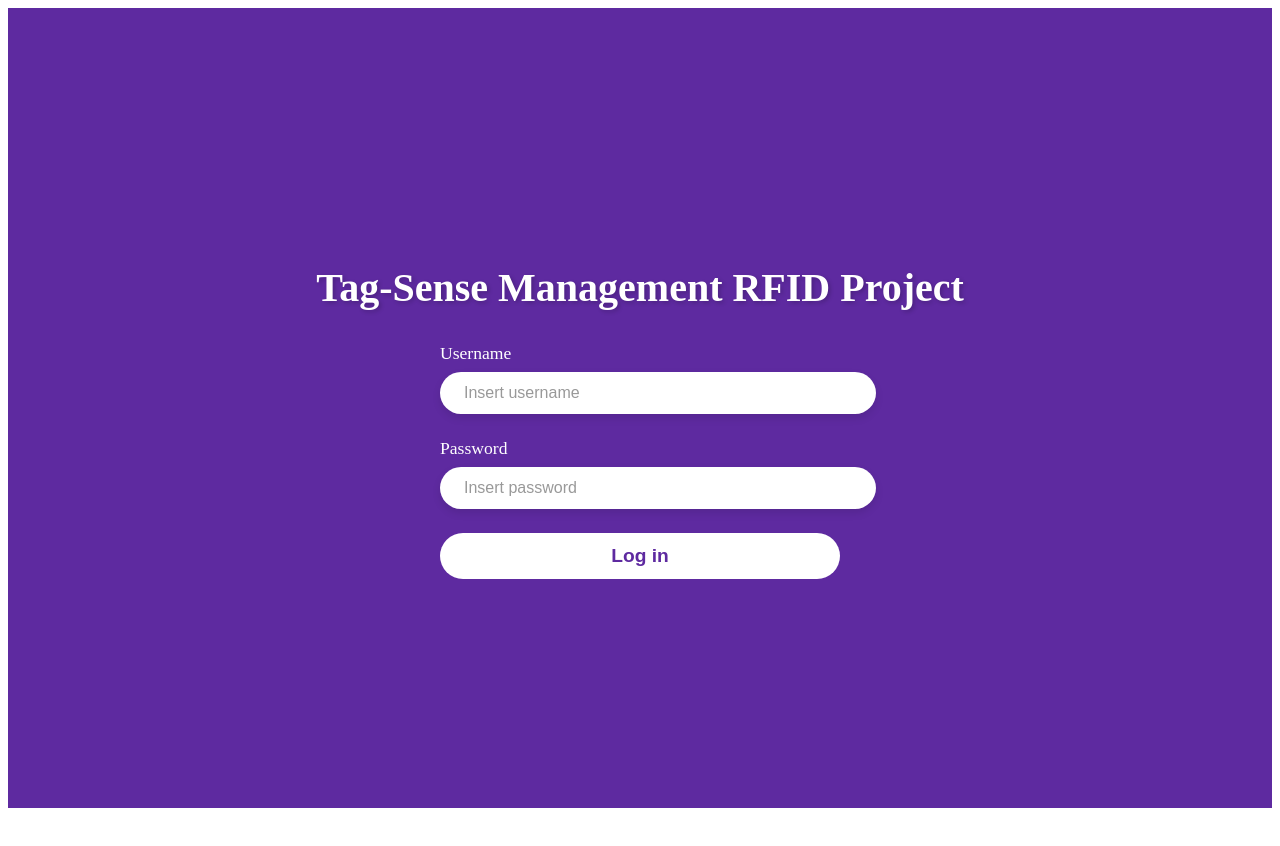
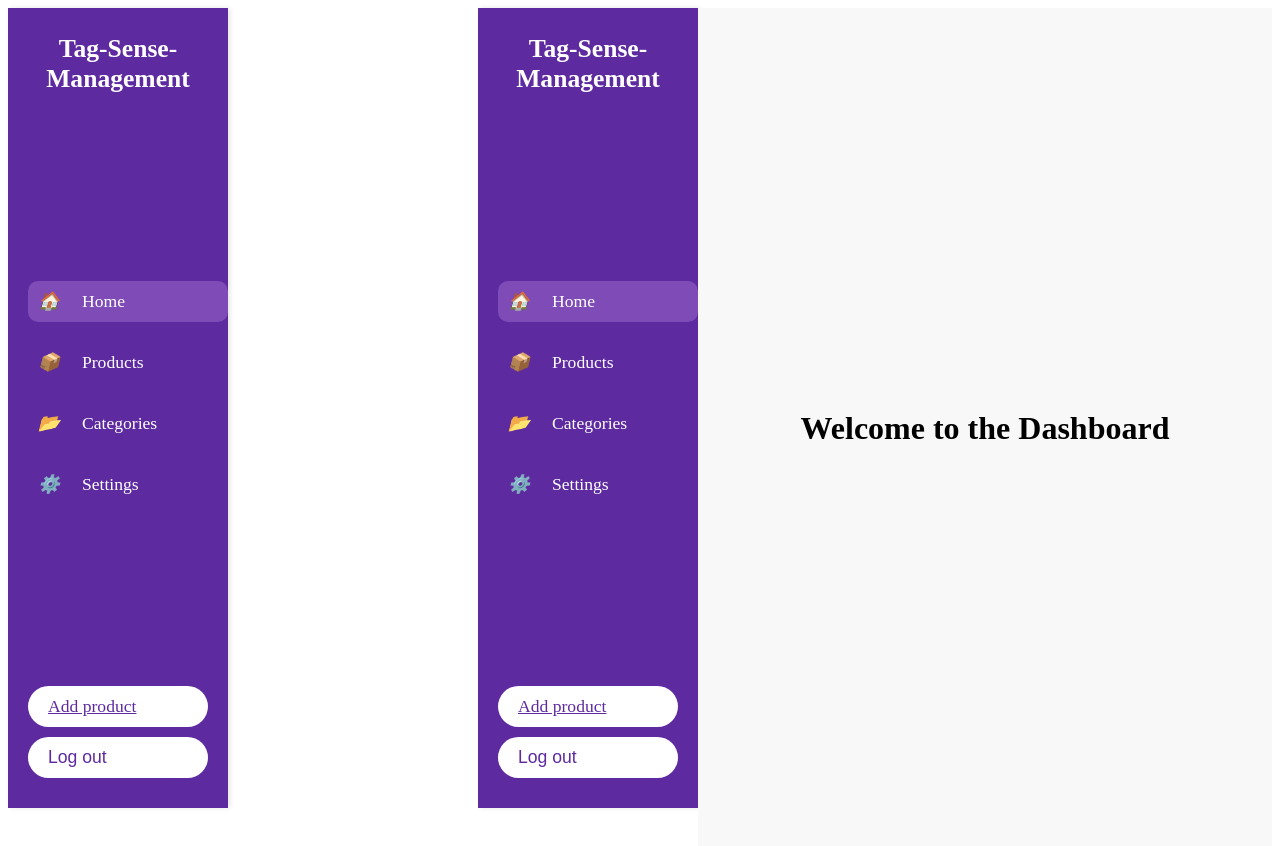
Before and after one commit to ethan-green3/Team-2051-Project, a Vue app in the folder team-2051-app/: page / in a window 1280 px wide. Before the commit the page ends 816 px from the top, so only its background shows below. Built offline with nearby package versions, Linux system fonts and the light colour scheme.

Commit message:
Created Layouts and Sidebar showing for Dashboard but not other pages yet

```diff
--- a/team-2051-app/src/App.vue
+++ b/team-2051-app/src/App.vue
@@ -1,15 +1,45 @@
 <template>
   <div id="app">
-    <router-view></router-view> <!-- This will render your login page component -->
+    <!-- Conditionally show the sidebar only for non-login routes -->
+    <SidebarComponent v-if="showSidebar" />
+
+    <!-- Main content -->
+    <div :class="showSidebar ? 'main-content-with-sidebar' : 'main-content-full'">
+      <router-view />
+    </div>
   </div>
 </template>
 
 <script>
+import SidebarComponent from '@/components/SidebarComponent.vue';
+
 export default {
-  name: "App"
+  computed: {
+    showSidebar() {
+      // Only show the sidebar for routes other than /login
+      return this.$route.path !== '/login';
+    }
+  },
+  components: {
+    SidebarComponent,
+  }
 };
 </script>
 
 <style scoped>
-/* You can leave this empty for now or add global styles here */
+/* Adjust styling for full screen content on login */
+#app {
+  display: flex;
+  height: 100vh;
+}
+
+.main-content-with-sidebar {
+  flex-grow: 1;
+  padding-left: 250px; /* Leave space for sidebar */
+}
+
+.main-content-full {
+  width: 100%;
+  padding: 0;
+}
 </style>
--- /dev/null
+++ b/team-2051-app/src/components/SidebarComponent.vue
@@ -0,0 +1,147 @@
+<template>
+  <div class="sidebar">
+    <!-- Logo -->
+    <div class="sidebar-logo">
+      <h2>Tag-Sense-Management</h2>
+    </div>
+
+    <!-- Navigation Links -->
+    <nav class="sidebar-nav">
+      <router-link to="/" class="nav-item" active-class="active">
+        <i class="icon-home"></i> Home
+      </router-link>
+      <router-link to="/products" class="nav-item" active-class="active">
+        <i class="icon-products"></i> Products
+      </router-link>
+      <router-link to="/categories" class="nav-item" active-class="active">
+        <i class="icon-categories"></i> Categories
+      </router-link>
+      <router-link to="/settings" class="nav-item" active-class="active">
+        <i class="icon-settings"></i> Settings
+      </router-link>
+    </nav>
+
+    <!-- Bottom Buttons -->
+    <div class="sidebar-bottom">
+      <router-link to="/add-product" class="sidebar-button">
+        <i class="icon-add"></i> Add product
+      </router-link>
+      <button class="sidebar-button">
+        <i class="icon-logout"></i> Log out
+      </button>
+    </div>
+  </div>
+</template>
+
+<script>
+export default {
+  name: "SidebarComponent",
+};
+</script>
+
+<style scoped>
+/* Sidebar container styling */
+.sidebar {
+  width: 220px; /* Adjusted to be slightly narrower */
+  height: 100vh;
+  background-color: #5e2aa0;
+  color: white;
+  display: flex;
+  flex-direction: column;
+  justify-content: space-between;
+  box-shadow: 2px 0 5px rgba(0, 0, 0, 0.1); /* Slight shadow for depth */
+}
+
+/* Logo styling */
+.sidebar-logo {
+  text-align: center;
+  margin: 1rem 0;
+}
+
+.sidebar-logo h2 {
+  font-size: 1.6rem; /* Reduced font size for balance */
+  margin: 0;
+  padding: 10px;
+  color: white;
+  font-weight: bold;
+}
+
+/* Navigation links styling */
+.sidebar-nav {
+  display: flex;
+  flex-direction: column;
+  padding-left: 20px;
+}
+
+.nav-item {
+  display: flex;
+  align-items: center;
+  padding: 10px;
+  margin: 10px 0;
+  font-size: 1.1rem;
+  text-decoration: none;
+  color: white;
+}
+
+.nav-item i {
+  margin-right: 12px;
+}
+
+.nav-item:hover {
+  background-color: #7e4bb7;
+  border-radius: 10px;
+}
+
+.active {
+  background-color: #7e4bb7;
+  border-radius: 10px;
+}
+
+/* Icons placeholder (you can replace with real icons) */
+.icon-home::before {
+  content: "🏠";
+  margin-right: 10px;
+}
+
+.icon-products::before {
+  content: "📦";
+  margin-right: 10px;
+}
+
+.icon-categories::before {
+  content: "📂";
+  margin-right: 10px;
+}
+
+.icon-settings::before {
+  content: "⚙️";
+  margin-right: 10px;
+}
+
+/* Bottom buttons */
+.sidebar-bottom {
+  padding: 20px;
+  display: flex;
+  flex-direction: column;
+}
+
+.sidebar-button {
+  background-color: white;
+  color: #5e2aa0;
+  font-size: 1.1rem;
+  border: none;
+  border-radius: 25px; /* More rounded buttons */
+  padding: 10px;
+  margin-bottom: 10px;
+  cursor: pointer;
+  text-align: left;
+}
+
+.sidebar-button i {
+  margin-right: 10px;
+}
+
+.sidebar-button:hover {
+  background-color: #ddd;
+}
+</style>
--- a/team-2051-app/src/router/index.js
+++ b/team-2051-app/src/router/index.js
@@ -1,10 +1,24 @@
 import { createRouter, createWebHistory } from 'vue-router';
 import LoginPage from '../views/LoginPage.vue';
-import DashboardPage from '../views/DashboardPage.vue';  // Ensure this is updated
+import DashboardPage from '../views/DashboardPage.vue';
+import AddProduct from '../views/AddProduct.vue';
 
 const routes = [
-  { path: '/', name: 'Login', component: LoginPage },
-  { path: '/dashboard', name: 'DashboardPage', component: DashboardPage },  // Update the name here
+  {
+    path: '/login',
+    name: 'LoginPage',
+    component: LoginPage,
+  },
+  {
+    path: '/',
+    name: 'DashboardPage',
+    component: DashboardPage,
+  },
+  {
+    path: '/add-product',
+    name: 'AddProduct',
+    component: AddProduct,
+  }
 ];
 
 const router = createRouter({
--- /dev/null
+++ b/team-2051-app/src/views/AddProduct.vue
@@ -0,0 +1,121 @@
+<template>
+    <div class="add-product-page">
+      <h1>Add product</h1>
+      <form class="add-product-form">
+        <div class="form-row">
+          <div class="form-group">
+            <label for="name">Name*</label>
+            <input type="text" id="name" placeholder="Enter product name" />
+          </div>
+          <div class="form-group">
+            <label for="item-code">Item code*</label>
+            <input type="text" id="item-code" placeholder="Enter item code" />
+          </div>
+        </div>
+
+        <div class="form-row">
+          <div class="form-group">
+            <label for="description">Description</label>
+            <textarea id="description" placeholder="Enter product description"></textarea>
+          </div>
+          <div class="form-group">
+            <label for="stock-size">Stock size*</label>
+            <input type="number" id="stock-size" placeholder="Enter stock size" />
+          </div>
+        </div>
+
+        <div class="form-row">
+          <div class="form-group">
+            <label for="category">Category*</label>
+            <input type="text" id="category" placeholder="Enter category" />
+          </div>
+          <div class="form-group">
+            <label for="store-availability">Store availability*</label>
+            <select id="store-availability">
+              <option value="available">Available</option>
+              <option value="unavailable">Unavailable</option>
+            </select>
+          </div>
+        </div>
+
+        <div class="form-row">
+          <div class="form-group">
+            <label for="price">Price*</label>
+            <input type="text" id="price" placeholder="Enter price" />
+          </div>
+          <div class="form-group">
+            <label for="product-photos">Product photos*</label>
+            <input type="file" id="product-photos" multiple />
+          </div>
+        </div>
+
+        <button type="submit" class="submit-button">Save product</button>
+      </form>
+    </div>
+  </template>
+
+  <script>
+  export default {
+    name: 'AddProduct',
+  };
+  </script>
+
+  <style scoped>
+  .add-product-page {
+    padding: 20px;
+  }
+
+  h1 {
+    font-size: 1.8rem;
+    font-weight: bold;
+    margin-bottom: 20px;
+  }
+
+  .add-product-form {
+    display: flex;
+    flex-direction: column;
+    gap: 20px;
+  }
+
+  .form-row {
+    display: flex;
+    gap: 20px;
+  }
+
+  .form-group {
+    flex: 1;
+    display: flex;
+    flex-direction: column;
+  }
+
+  label {
+    font-weight: bold;
+    margin-bottom: 5px;
+  }
+
+  input, textarea, select {
+    padding: 10px;
+    border-radius: 8px;
+    border: 1px solid #ccc;
+    background-color: #f5f5f5;
+  }
+
+  textarea {
+    resize: vertical;
+  }
+
+  .submit-button {
+    align-self: flex-end;
+    padding: 10px 20px;
+    background-color: #5e2aa0;
+    color: white;
+    border: none;
+    border-radius: 20px;
+    cursor: pointer;
+    font-size: 1rem;
+  }
+
+  .submit-button:hover {
+    background-color: #4b1b8b;
+  }
+  </style>
--- a/team-2051-app/src/views/DashboardPage.vue
+++ b/team-2051-app/src/views/DashboardPage.vue
@@ -1,33 +1,39 @@
 <template>
-    <div class="dashboard-container">
+  <div class="dashboard-layout">
+    <SidebarComponent />
+    <div class="dashboard-content">
       <h1>Welcome to the Dashboard</h1>
-      <p>You are now logged in.</p>
+    </div>
   </div>
 </template>
 
 <script>
+import SidebarComponent from '@/components/SidebarComponent.vue';
+
 export default {
-    name: 'DashboardPage',
+  components: {
+    SidebarComponent,
+  },
 };
 </script>
 
 <style scoped>
-  .dashboard-container {
+.dashboard-layout {
+  display: flex;
+}
+
+.dashboard-content {
+  flex-grow: 1;
   display: flex;
   justify-content: center;
   align-items: center;
-    height: 100vh;
-    background-color: #f7f9fc;
-    flex-direction: column;
+  padding: 20px;
+  height: 100vh; /* Ensure full height for vertical centering */
+  background-color: #f8f8f8; /* Light background for content area */
 }
 
 h1 {
-    font-size: 32px;
-    margin-bottom: 1rem;
-  }
-
-  p {
-    font-size: 18px;
-    color: #555;
+  font-size: 2rem;
+  font-weight: bold;
 }
 </style>
--- a/team-2051-app/src/views/LoginPage.vue
+++ b/team-2051-app/src/views/LoginPage.vue
@@ -37,62 +37,49 @@ export default {
 </script>
 
 <style scoped>
-/* Reset default body margins and padding */
-html, body {
+/* General styling */
+body {
   margin: 0;
   padding: 0;
-  height: 100%;
   font-family: 'Arial', sans-serif;
-  background-color: #5e2aa0;
 }
 
-/* Container Styling */
+/* Full height and width for login page */
 .login-container {
   display: flex;
   flex-direction: column;
   justify-content: center;
   align-items: center;
   height: 100vh;
-  background-color: #5e2aa0; /* Purple background */
+  width: 100vw; /* Ensure it uses the full width of the viewport */
+  background-color: #5e2aa0; /* Purple background color */
   color: white;
-  box-sizing: border-box;
-  padding: 0 20px;
 }
 
 /* Logo */
 .logo {
-  font-size: 2.5rem;
+  font-size: 3rem;
   font-weight: bold;
   margin-bottom: 2rem;
   text-shadow: 2px 2px 4px rgba(0, 0, 0, 0.2);
-  text-align: center;
 }
 
 /* Form Styling */
 .login-form {
   width: 100%;
-  max-width: 400px; /* Ensure the form doesn't get too wide */
+  max-width: 500px; /* Increase the max-width */
   display: flex;
   flex-direction: column;
   align-items: center;
-}
-
-.form-group {
-  width: 100%;
-  margin-bottom: 1.5rem;
-}
-
-/* Label Styling */
-label {
-  font-size: 1.1rem;
-  margin-bottom: 0.5rem;
-  display: block;
+  padding: 30px;
+  background-color: rgba(255, 255, 255, 0.1); /* Add some background transparency */
+  border-radius: 20px;
 }
 
 /* Input Field Styling */
 input {
   width: 100%;
-  padding: 0.75rem;
+  padding: 1rem; /* Increase padding for input fields */
   border-radius: 30px;
   border: none;
   font-size: 1rem;
@@ -101,14 +88,16 @@ input {
   outline: none;
 }
 
-input::placeholder {
-  color: #999;
+/* Adjust Form Group Margins */
+.form-group {
+  width: 80%;
+  margin-bottom: 1.75rem; /* Increase space between form fields */
 }
 
 /* Button Styling */
 .login-button {
-  width: 100%; /* Make button same width as input */
-  padding: 0.75rem;
+  width: 80%;
+  padding: 1rem; /* Increase padding for button */
   background-color: white;
   color: #5e2aa0;
   border-radius: 30px;
@@ -117,6 +106,7 @@ input::placeholder {
   font-weight: bold;
   cursor: pointer;
   transition: background-color 0.3s ease;
+  box-shadow: 0 4px 8px rgba(0, 0, 0, 0.2); /* Add button shadow */
 }
 
 .login-button:hover {
```
Also changed, not shown: team-2051-app/src/layouts/LoginLayout.vue (added, +21 -0 lines), team-2051-app/src/layouts/MainLayout.vue (added, +27 -0 lines). Lines whose indentation alone changed are shown as unchanged.
